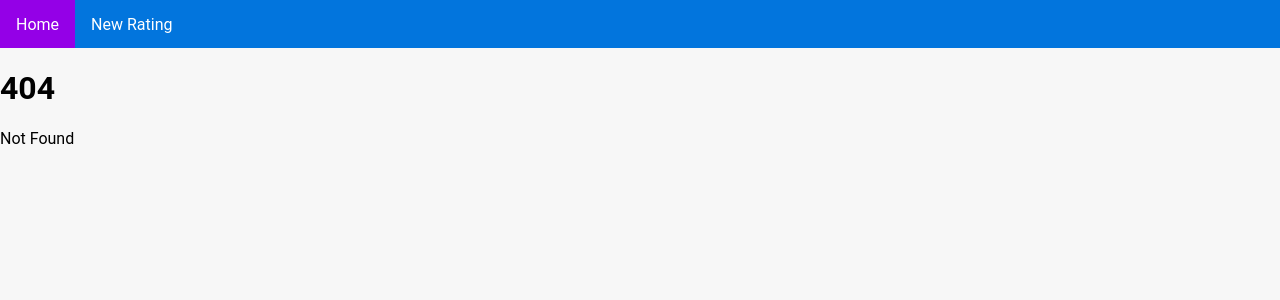
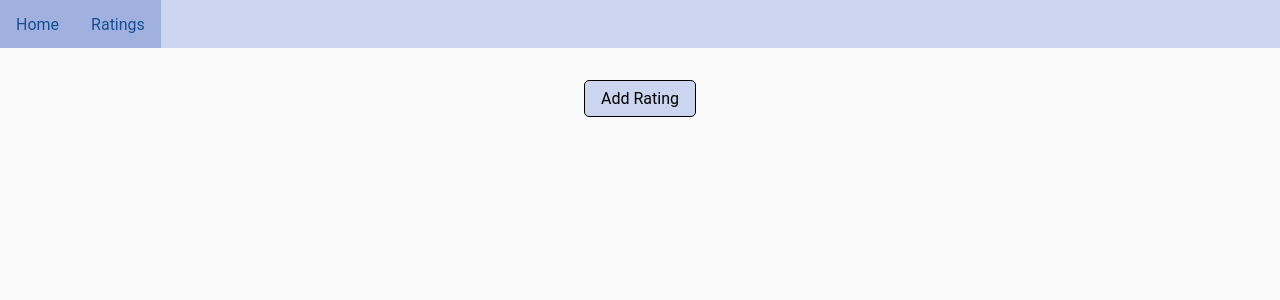
Before and after one commit to rjdoug/MovieRating, a SvelteKit app: page /ratings in a window 1280 px wide. Before the commit this address had no page. Shown: the top 300 px of the page. Built offline with nearby package versions, Linux system fonts and the light colour scheme.

Commit message:
restructure & add new rating button and nav

```diff
--- a/src/routes/+layout.svelte
+++ b/src/routes/+layout.svelte
@@ -1,7 +1,5 @@
 <script lang="ts">
 	export let data;
-
-	console.log(data.path);
 </script>
 
 <nav>
@@ -10,7 +8,7 @@
 			<a href="/" class={data.path[0] == '' ? 'selected' : ''}>Home</a>
 		</li>
 		<li>
-			<a href="/new-rating" class={data.path[0] == 'new-rating' ? 'selected' : ''}>New Rating</a>
+			<a href="/ratings" class={data.path[0] == 'ratings' ? 'selected' : ''}>Ratings</a>
 		</li>
 	</ul>
 </nav>
@@ -18,16 +16,22 @@
 <slot />
 
 <style>
+	/* #FAFAFB - Snow
+	#EFB7BA - spanish pink
+	#e5c0c8 - dust storm
+	#cbd5f0 - soap
+	#194F92 - yale blue */
+
 	:global(body, html) {
 		height: 100%;
 		padding: 0;
 		margin: 0;
-		background-color: #f7f7f7; /* Light gray background */
+		background-color: #fafafb; /* Light gray background */
 		font-family: 'Roboto', sans-serif; /* Material UI default font */
 	}
 
 	.selected {
-		background-color: #5cb55c;
+		background-color: #a0b0df;
 	}
 
 	nav ul {
@@ -36,8 +40,7 @@
 		padding: 0;
 		display: flex;
 		align-items: center;
-		background-color: #0275dd;
-
+		background-color: #cbd5f0;
 		height: 3rem;
 	}
 
@@ -47,7 +50,7 @@
 
 	nav ul li a {
 		text-decoration: none;
-		color: white;
+		color: #194f92;
 		display: flex;
 		align-items: center;
 		transition: background-color 0.3s ease;
@@ -57,6 +60,6 @@
 
 	nav ul li:hover,
 	.selected:hover {
-		background-color: #9400e7;
+		background-color: #a0b0df;
 	}
 </style>
--- a/src/routes/+layout.ts
+++ b/src/routes/+layout.ts
@@ -2,9 +2,6 @@ import type { LayoutLoad } from './$types';
 
 export const load: LayoutLoad = async ({ url }) => {
 	try {
-		// get array of paths
-		console.log(url.pathname);
-
 		// split on each path route. Remove falsey ie ''
 		let pathArr = url.pathname.split('/').filter(Boolean);
 
@@ -16,6 +13,6 @@ export const load: LayoutLoad = async ({ url }) => {
 	} catch (error: any) {
 		// Handle the error here, you can log it or re-throw it if necessary
 		console.error('Error occurred:', error.message);
-		throw error; // Rethrow the error to propagate it up the call stack if needed
+		throw error; // Rethrow the error to propagate
 	}
 };
--- a/src/routes/new-rating/+page.ts
+++ /dev/null
@@ -1,6 +0,0 @@
-import type { PageLoad } from './$types';
-import data from '$lib/data/ratings.json';
-
-export const load: PageLoad = async () => {
-	console.log(data);
-};
--- /dev/null
+++ b/src/routes/ratings/+page.svelte
@@ -0,0 +1,46 @@
+<script lang="ts">
+	import { goto } from '$app/navigation';
+
+	export let data;
+
+	// Typecasting being a prick in svelte, so placing function here
+	function onKeyUp(event: KeyboardEvent) {
+		if (event.key == 'Enter') {
+			goto(data.url.href + '/new');
+		}
+	}
+</script>
+
+<main>
+	<!--  navigate to new -->
+	<add-rating-button
+		role="button"
+		tabindex="0"
+		on:keyup={onKeyUp}
+		on:click={() => {
+			goto(data.url.href + '/new');
+		}}>Add Rating</add-rating-button
+	>
+</main>
+
+<!-- List ratings -->
+
+<style>
+	main {
+		display: flex;
+		margin: 2rem;
+		justify-content: center;
+	}
+
+	add-rating-button {
+		border: 1px solid black;
+		border-radius: 5px;
+		padding: 0.5rem 1rem;
+		background-color: #cbd5f0;
+	}
+
+	add-rating-button:hover {
+		background-color: #a0b0df;
+		cursor: pointer;
+	}
+</style>
--- /dev/null
+++ b/src/routes/ratings/+page.ts
@@ -0,0 +1,9 @@
+import type { PageLoad } from './$types';
+import ratings from '$lib/data/ratings.json';
+
+export const load: PageLoad = async ({ url }) => {
+	return {
+		url,
+		ratings
+	};
+};
```
Also changed, not shown: src/routes/ratings/new/+page.svelte (added).
